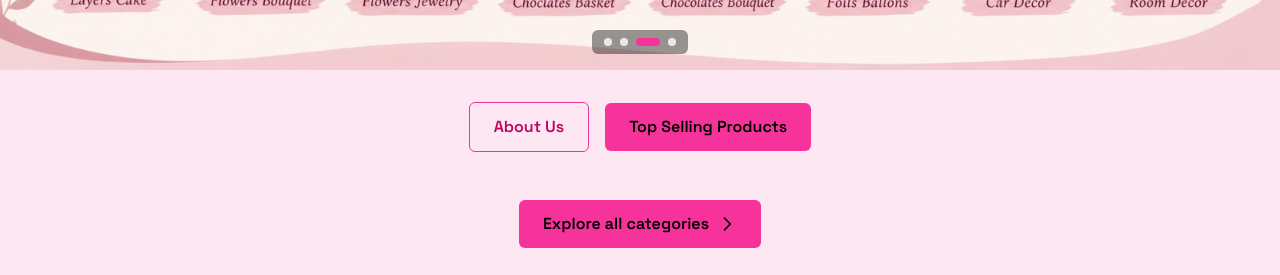
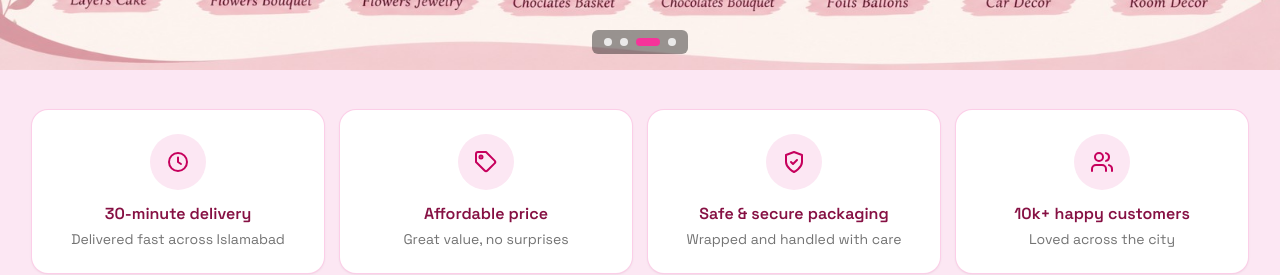
Before and after one commit to huzaifa-ameeer/softfreshflowerisb, a Next.js app: page / in a window 1280 px wide. Shown: the part 572-847 px from the top of the page. Built offline with nearby package versions, Linux system fonts and the light colour scheme; no server answers; the database is empty.

Commit message:
feat(home): replace action buttons with feature strip
Co-authored-by: CommandCodeBot <noreply@commandcode.ai>

```diff
--- a/app/page.tsx
+++ b/app/page.tsx
@@ -1,5 +1,6 @@
 import Link from "next/link";
 import { connection } from "next/server";
+import FeatureStrip from "@/components/FeatureStrip";
 import FeaturedProducts from "@/components/FeaturedProducts";
 import HeroCarousel from "@/components/HeroCarousel";
 
@@ -12,20 +13,7 @@ export default async function Home() {
     <main className="flex flex-1 flex-col">
       <HeroCarousel />
 
-      <div className="flex flex-wrap items-center justify-center gap-3 px-4 py-6 sm:gap-4 sm:py-8">
-        <Link
-          href="/about-us"
-          className="inline-flex items-center justify-center rounded-md border border-pink-500 px-6 py-3 text-base font-semibold text-pink-700 transition-colors hover:bg-pink-500 hover:text-black focus-visible:outline-2 focus-visible:outline-offset-2 focus-visible:outline-pink-500"
-        >
-          About Us
-        </Link>
-        <Link
-          href="/most-selling-products"
-          className="inline-flex items-center justify-center rounded-md bg-pink-500 px-6 py-3 text-base font-semibold text-black transition-colors hover:bg-pink-600 focus-visible:outline-2 focus-visible:outline-offset-2 focus-visible:outline-pink-500"
-        >
-          Top Selling Products
-        </Link>
-      </div>
+      <FeatureStrip />
 
       <FeaturedProducts />
 
```
